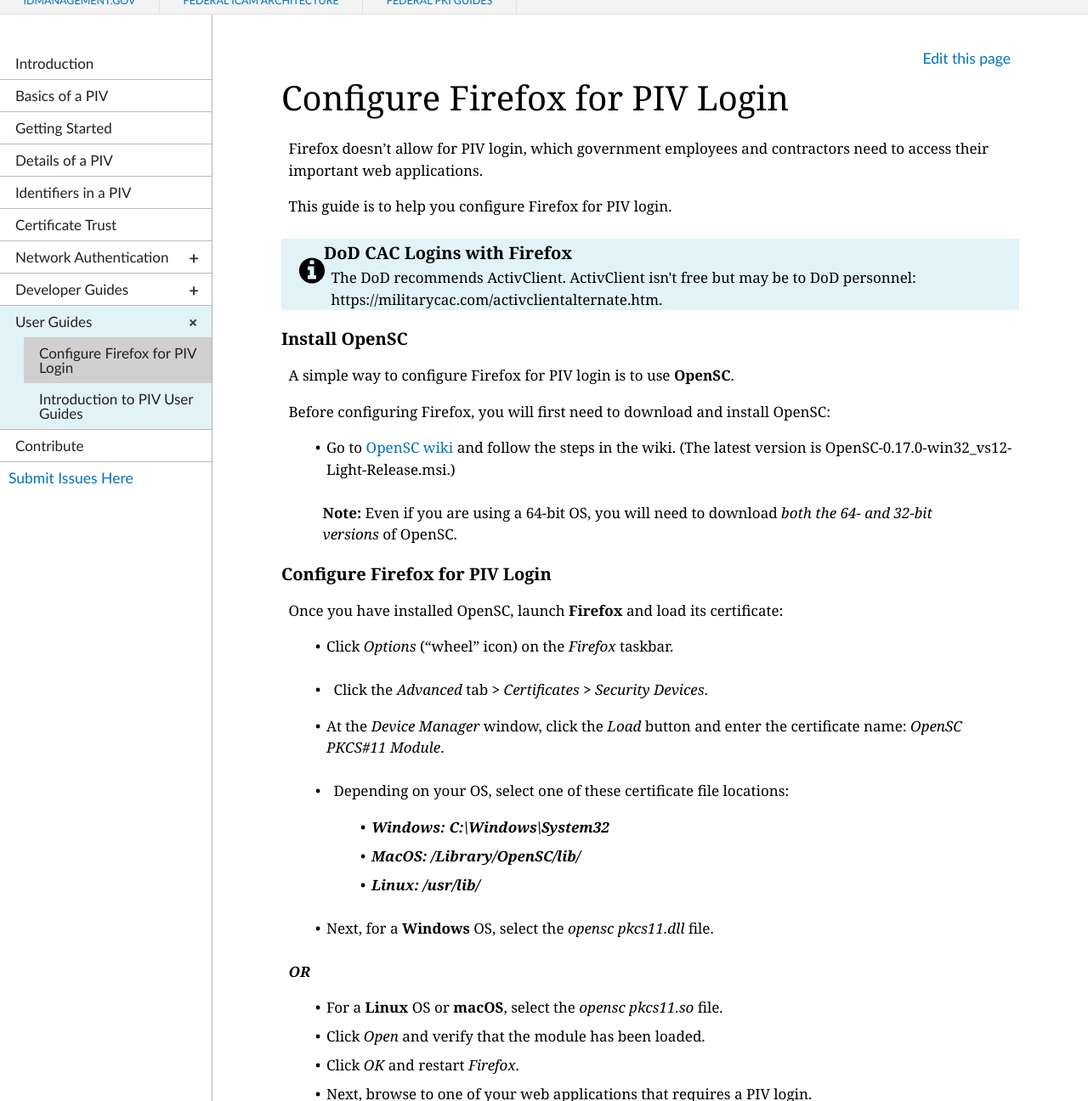
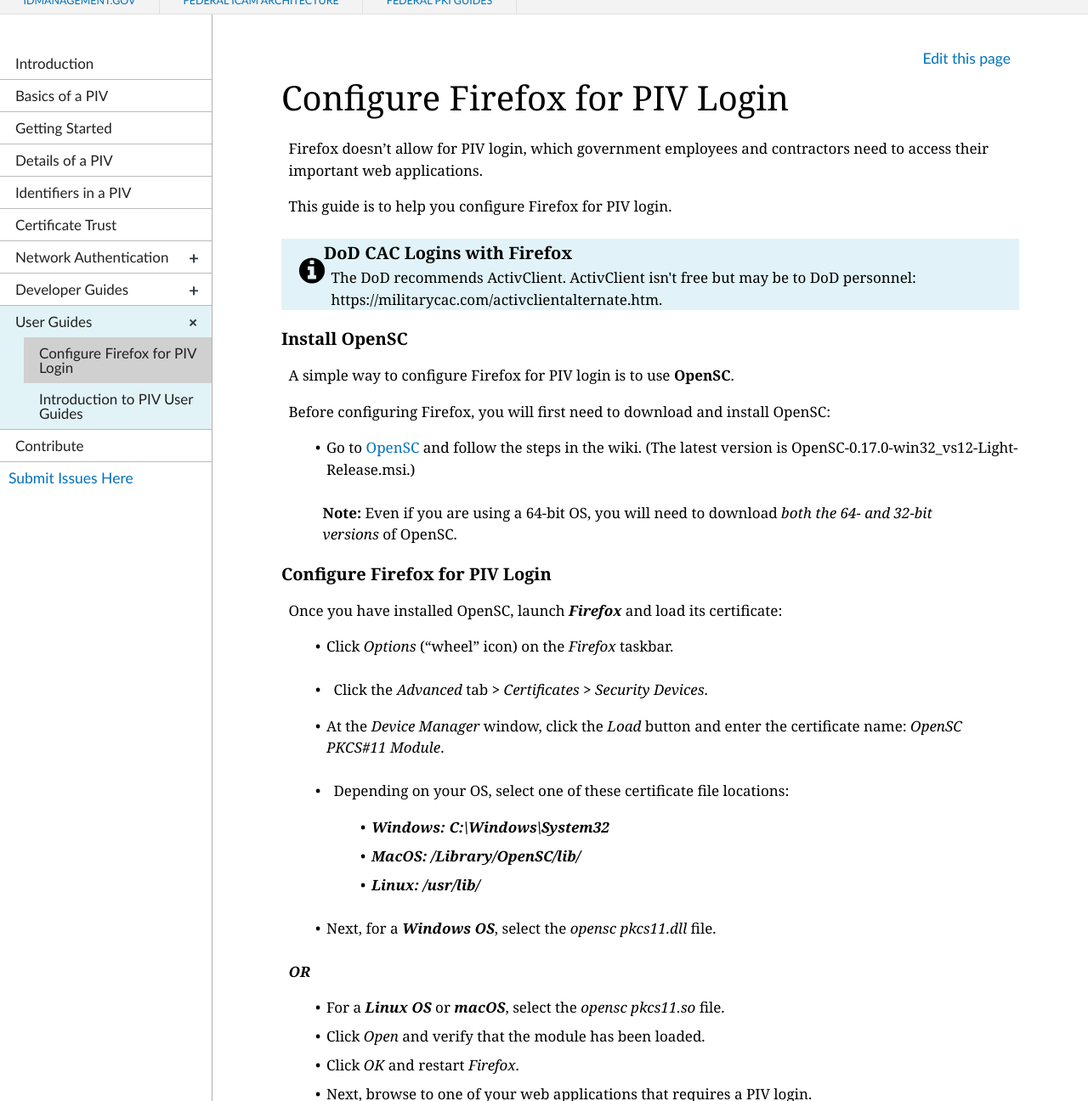
Before and after one commit to GSA/piv-guides, a Jekyll site: the page built from _userconfig/1_firefox.md, in a window 1280 px wide and 1400 px high, cut to the strip 104-1400 px from the top of the window. Shown: the whole strip at 85% size. Built offline with Jekyll 4.4.1, drawn with Linux system fonts in a browser that asks for light colours; nearby versions of some CDN libraries.

Commit message:
Update 1_firefox.md

```diff
--- a/_userconfig/1_firefox.md
+++ b/_userconfig/1_firefox.md
@@ -18,13 +18,13 @@
 
 Before configuring Firefox, you will first need to download and install OpenSC:
 
-* Go to [OpenSC wiki](https://github.com/OpenSC/OpenSC/wiki) and follow the steps in the wiki. (The latest version is OpenSC-0.17.0-win32_vs12-Light-Release.msi.)
+* Go to [OpenSC](https://github.com/OpenSC/OpenSC/wiki) and follow the steps in the wiki. (The latest version is OpenSC-0.17.0-win32_vs12-Light-Release.msi.)
 
 > **Note:** Even if you are using a 64-bit OS, you will need to download _both the 64- and 32-bit versions_ of OpenSC.
 
 ### Configure Firefox for PIV Login
 
-Once you have installed OpenSC, launch **Firefox** and load its certificate:
+Once you have installed OpenSC, launch **_Firefox_** and load its certificate:
 
 * Click _Options_ ("wheel" icon) on the _Firefox_ taskbar. <!--This is the way it looks for Firefox 55.0.1.-->
 * Click the _Advanced_ tab **>** _Certificates **>** Security Devices_.
@@ -36,11 +36,11 @@
   * **_MacOS: /Library/OpenSC/lib/_**
   * **_Linux: /usr/lib/_**
 
-* Next, for a **Windows** OS, select the _opensc pkcs11.dll_ file.
+* Next, for a **_Windows OS_**, select the _opensc pkcs11.dll_ file.
 
 **_OR_**
 
-* For a **Linux** OS or **macOS**, select the _opensc pkcs11.so_ file.
+* For a **_Linux OS_** or **_macOS_**, select the _opensc pkcs11.so_ file.
 * Click _Open_ and verify that the module has been loaded.
 * Click _OK_ and restart _Firefox_.
 * Next, browse to one of your web applications that requires a PIV login.
```
